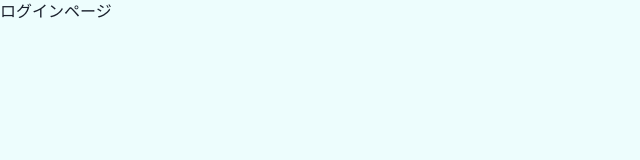
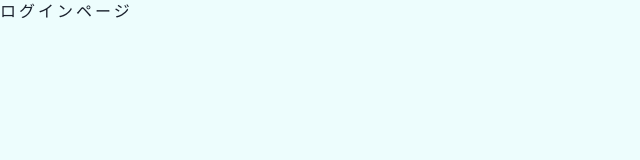
Before and after one commit to baf8008/circle_vision_app, a React (Create React App) app: page / in a window 1280 px wide. Shown: the top 160 px of the page, without its empty margins (0-640 px from the left). Built offline with nearby package versions, Linux system fonts and the light colour scheme.

Commit message:
letter-spacingの追加

```diff
--- a/src/theme/GlobalTheme.ts
+++ b/src/theme/GlobalTheme.ts
@@ -6,6 +6,7 @@ const globalTheme = extendTheme({
 			body: {
 				backgroundColor: 'cyan.50',
 				color: 'gray.800',
+				letterSpacing: '3px',
 				fontFamily:
 					"'ヒラギノ角ゴシック','Hiragino Sans','Hiragino Kaku Gothic ProN','ヒラギノ角ゴ ProN W3','ＭＳ ゴシック','ＭＳ Ｐゴシック','MS PGothic',sans-serif",
 			},
```
